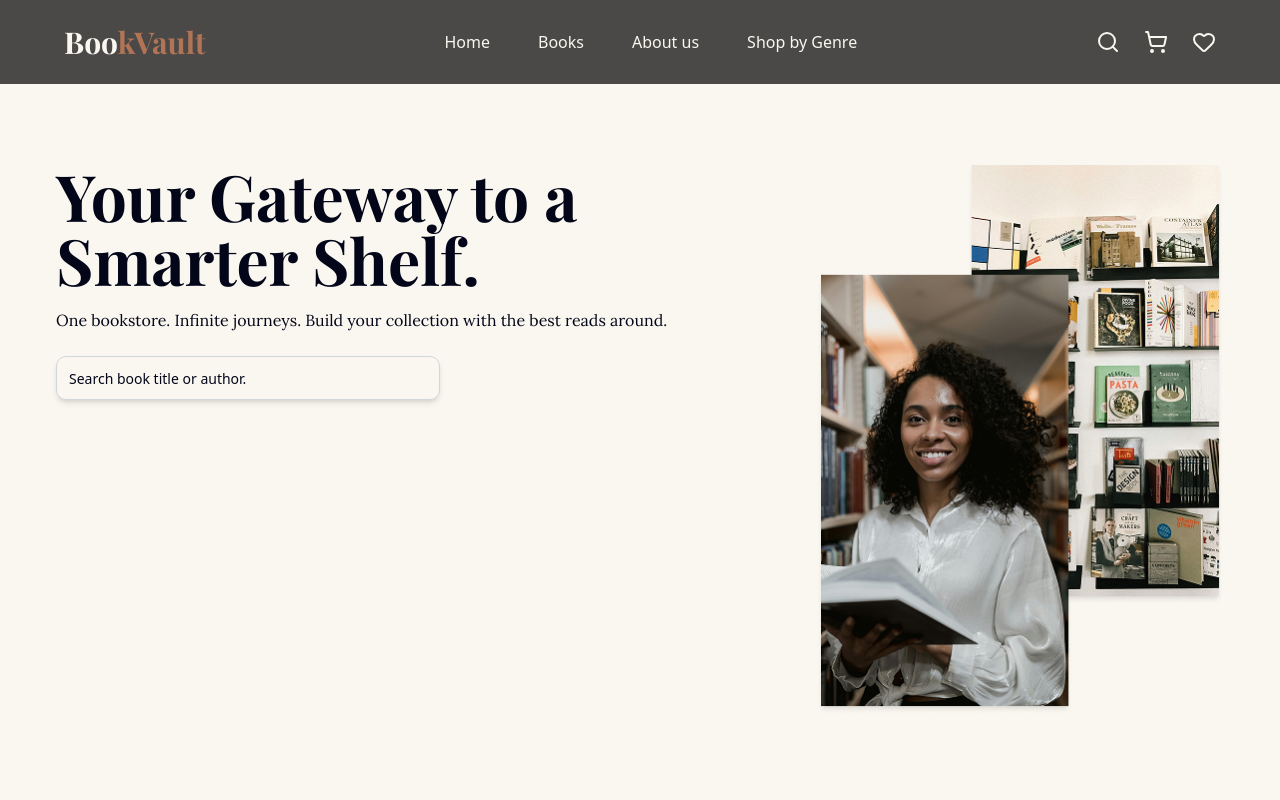
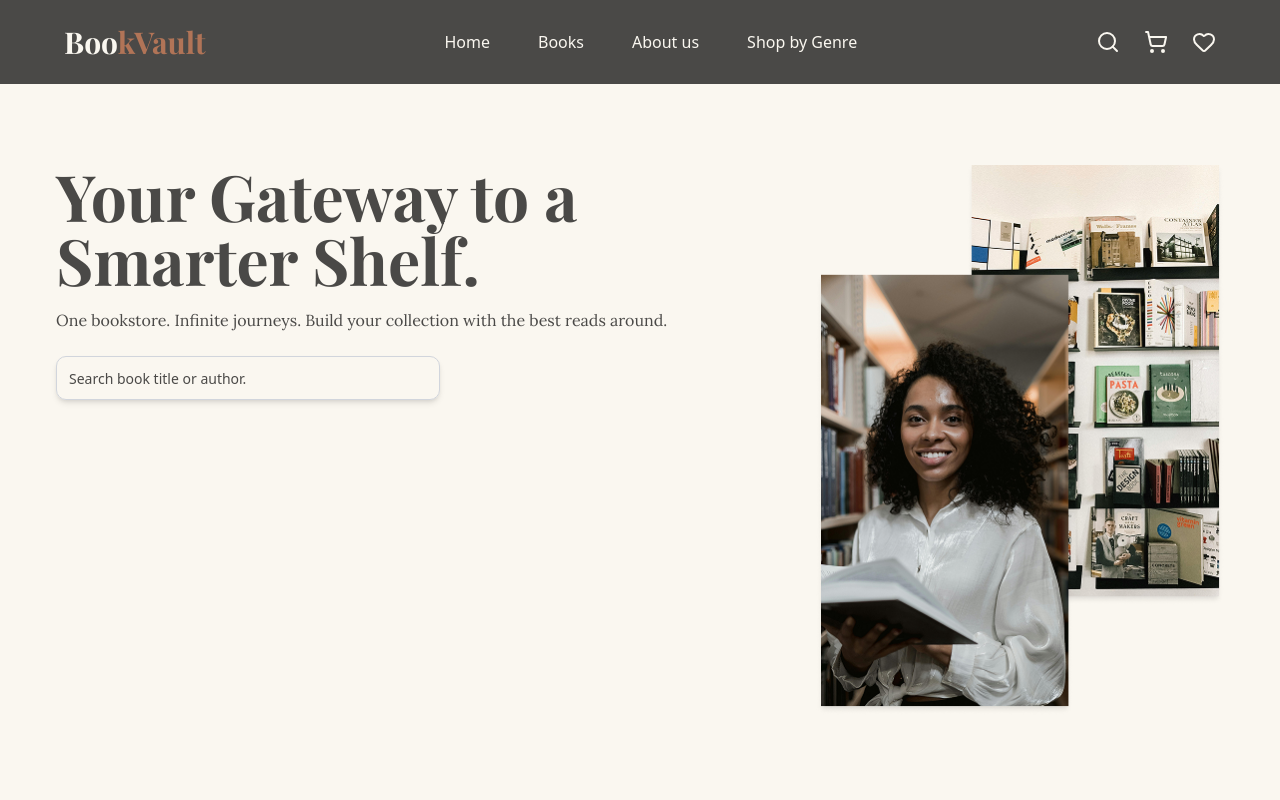
Before and after one commit to gjyannDev/book-vault, a React (Vite) app: page / in a window 1280 px wide. Shown: the top 800 px of the page. Built offline with nearby package versions, Linux system fonts and the light colour scheme.

Commit message:
style: add some design tokens

```diff
--- a/src/styles/variables.css
+++ b/src/styles/variables.css
@@ -90,5 +90,12 @@
   --bg-dark: var(--base-black);
 
   /* text design tokens */
-  --text-white: var(--base-white)
+  --text-white: var(--base-white);
+  --primary-text: var(--base-black);
+
+  /* icons colors */
+  --icon-white: var(--base-white);
+
+  /* border and outline */
+  --dark-outline: var(--base-black);
 }
```
